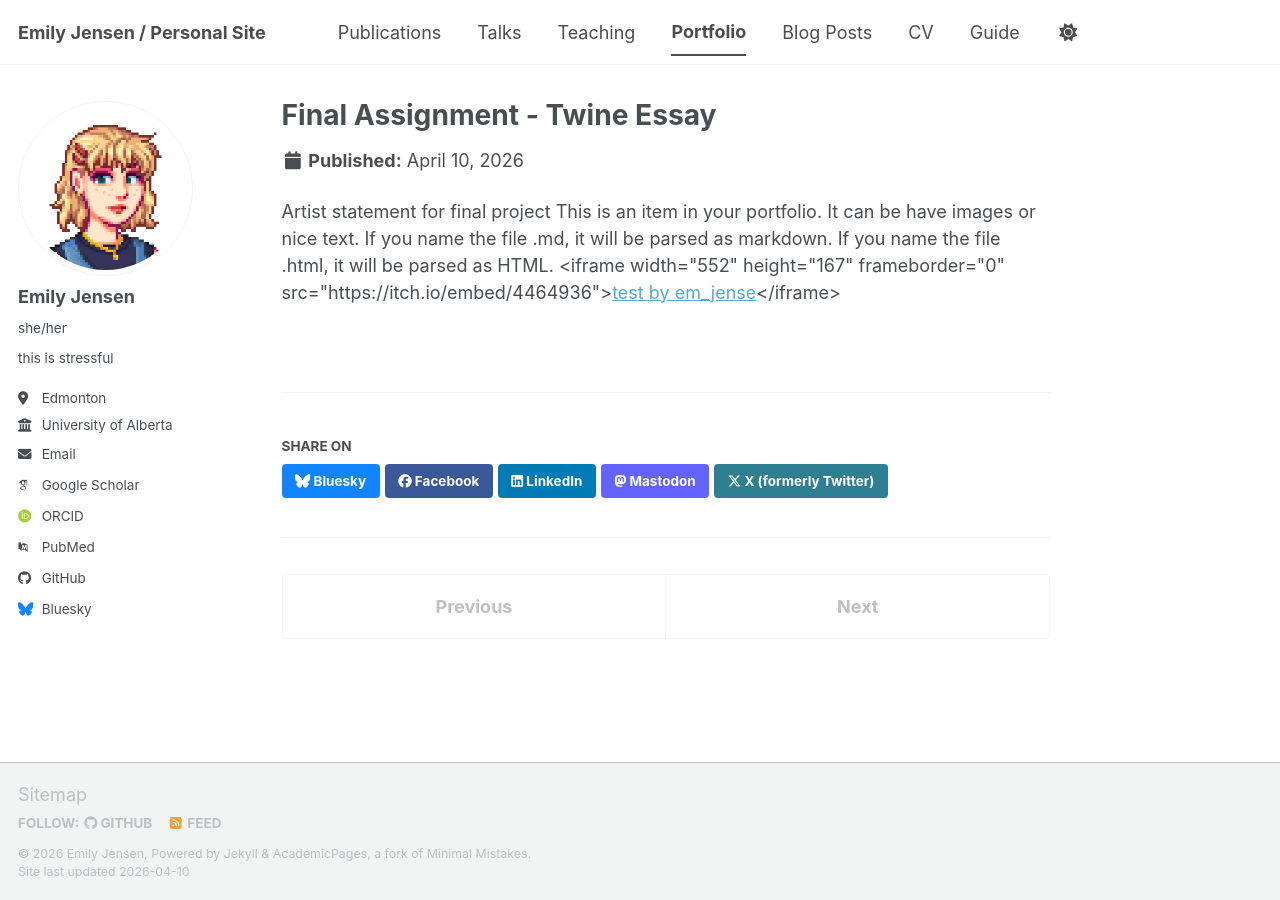
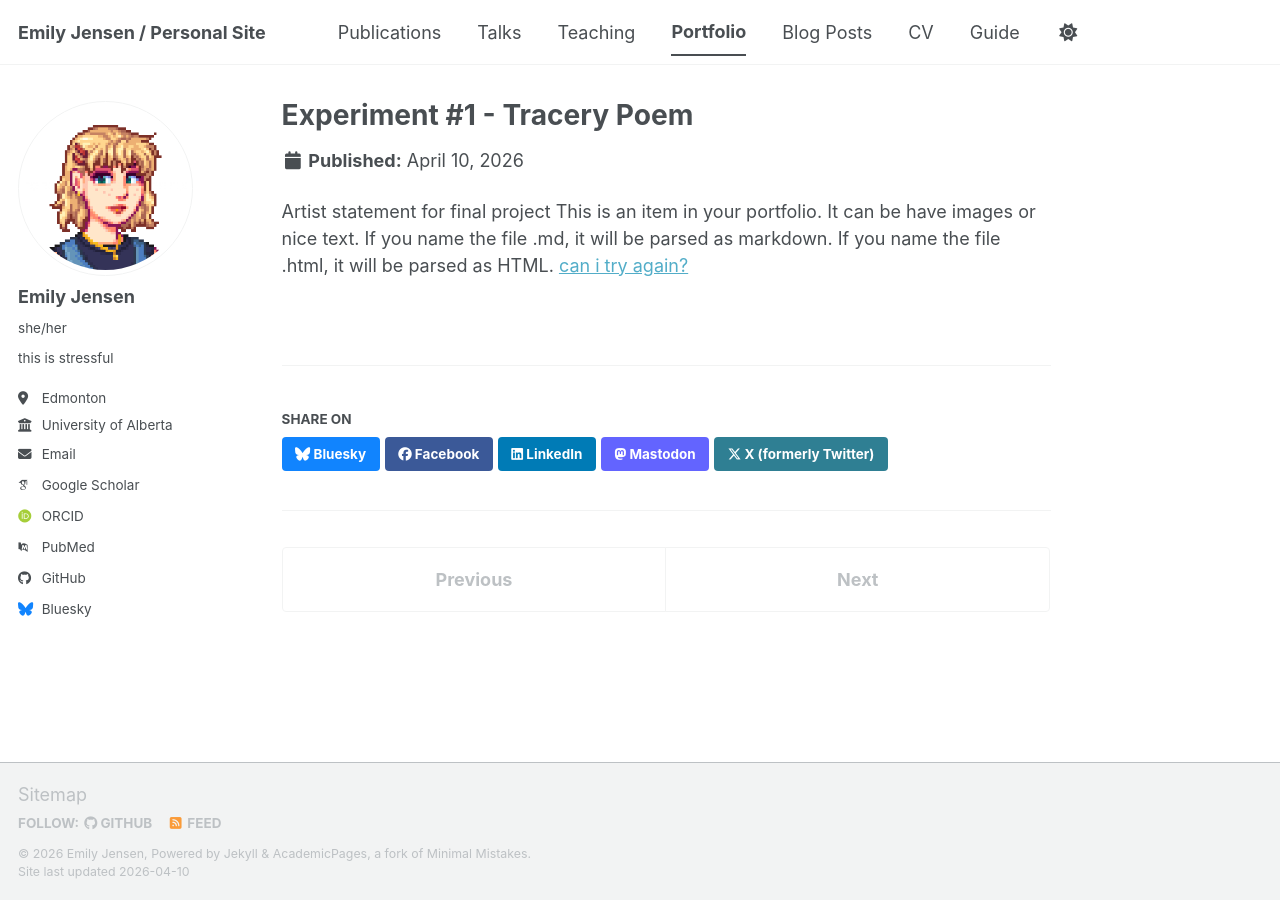
Before and after one commit to em-jense/me, a Jekyll site: the page built from _portfolio/portfolio-1.md, in a window 1280 px wide. Built offline with Jekyll 4.4.1, drawn with Linux system fonts in a browser that asks for light colours; some web fonts are replaced; a script bundle is joined from its source files by our own code; library files that are not in the unit come from our copies.

Commit message:
Update portfolio-1.md

```diff
--- a/_portfolio/portfolio-1.md
+++ b/_portfolio/portfolio-1.md
@@ -1,7 +1,7 @@
 ---
-title: "Final Assignment - Twine Essay"
+title: "Experiment #1 - Tracery Poem"
 excerpt: "little blurb explanation<br/><img src='/images/500x300.png'>"
 collection: portfolio
 ---
 
-Artist statement for final project This is an item in your portfolio. It can be have images or nice text. If you name the file .md, it will be parsed as markdown. If you name the file .html, it will be parsed as HTML. <iframe width="552" height="167" frameborder="0" src="https://itch.io/embed/4464936"><a href="https://em-jense.itch.io/test">test by em_jense</a></iframe>
+Artist statement for final project This is an item in your portfolio. It can be have images or nice text. If you name the file .md, it will be parsed as markdown. If you name the file .html, it will be parsed as HTML. [can i try again?](https://openprocessing.org/sketch/2860578)
```
